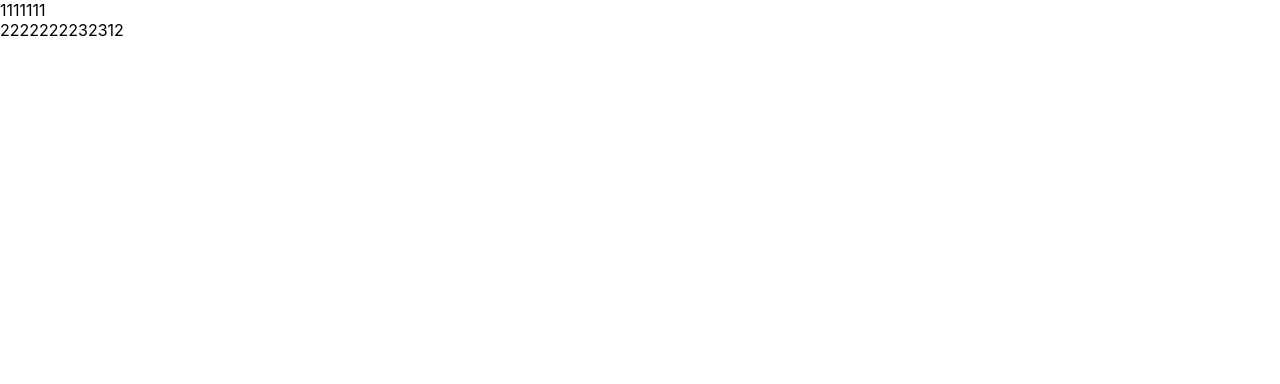
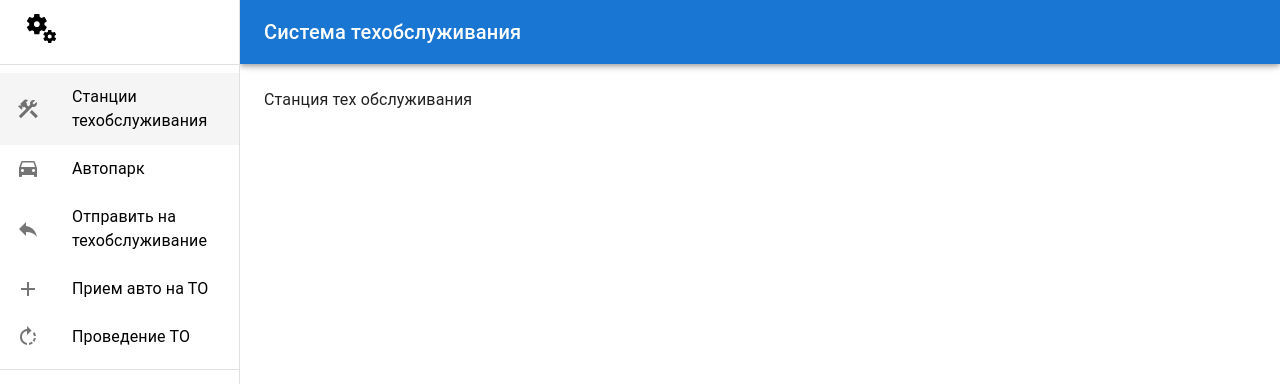
Before and after one commit to DateeMasamune/car-service-station, a React (Create React App) app: page / in a window 1280 px wide. Shown: the top 384 px of the page. Built offline with nearby package versions, Linux system fonts and the light colour scheme.

Commit message:
add sidebar and routers and components for page

```diff
--- a/package.json
+++ b/package.json
@@ -3,6 +3,8 @@
   "version": "0.1.0",
   "private": true,
   "dependencies": {
+    "@emotion/react": "^11.8.2",
+    "@emotion/styled": "^11.8.1",
     "@mui/icons-material": "^5.5.1",
     "@mui/material": "^5.5.3",
     "@mui/styled-engine-sc": "^5.5.2",
--- a/src/App.jsx
+++ b/src/App.jsx
@@ -1,13 +1,10 @@
 import React from 'react';
 
 import Router from './components/Router/Router';
-import SideBar from './components/SideBar/SideBar';
 
 function App() {
   return (
-    <SideBar>
-      <Router />
-    </SideBar>
+    <Router />
   );
 }
 
--- /dev/null
+++ b/src/components/CarPark/CarPark.jsx
@@ -0,0 +1,11 @@
+import React from 'react';
+
+function CarPark() {
+  return (
+    <div>
+      CarPark
+    </div>
+  );
+}
+
+export default CarPark;
--- /dev/null
+++ b/src/components/Maintenance/Maintenance.jsx
@@ -0,0 +1,11 @@
+import React from 'react';
+
+function Maintenance() {
+  return (
+    <div>
+      Проведение ТО
+    </div>
+  );
+}
+
+export default Maintenance;
--- /dev/null
+++ b/src/components/ReceptionForMaintenance/ReceptionForMaintenance.jsx
@@ -0,0 +1,11 @@
+import React from 'react';
+
+function ReceptionForMaintenance() {
+  return (
+    <div>
+      Прием авто на ТО
+    </div>
+  );
+}
+
+export default ReceptionForMaintenance;
--- a/src/components/Router/Router.jsx
+++ b/src/components/Router/Router.jsx
@@ -1,14 +1,26 @@
 import React from 'react';
 
 import { BrowserRouter, Routes, Route } from 'react-router-dom';
+
+import CarPark from '../CarPark/CarPark';
+import Maintenance from '../Maintenance/Maintenance';
+import ReceptionForMaintenance from '../ReceptionForMaintenance/ReceptionForMaintenance';
+import SendForMaintenance from '../SendForMaintenance/SendForMaintenance';
 import ServiceStation from '../ServiceStation/ServiceStation';
+import SideBar from '../SideBar/SideBar';
 
 function Router() {
   return (
     <BrowserRouter>
-      <Routes>
-        <Route path="/" element={<ServiceStation />} />
-      </Routes>
+      <SideBar>
+        <Routes>
+          <Route path="/" element={<ServiceStation />} />
+          <Route path="/car-park" element={<CarPark />} />
+          <Route path="/send-for-maintenance" element={<SendForMaintenance />} />
+          <Route path="/reception-for-maintenance" element={<ReceptionForMaintenance />} />
+          <Route path="/maintenance" element={<Maintenance />} />
+        </Routes>
+      </SideBar>
     </BrowserRouter>
   );
 }
--- /dev/null
+++ b/src/components/SendForMaintenance/SendForMaintenance.jsx
@@ -0,0 +1,11 @@
+import React from 'react';
+
+function SendForMaintenance() {
+  return (
+    <div>
+      Отправить на техобслуживание
+    </div>
+  );
+}
+
+export default SendForMaintenance;
--- a/src/components/ServiceStation/ServiceStation.jsx
+++ b/src/components/ServiceStation/ServiceStation.jsx
@@ -3,7 +3,7 @@ import React from 'react';
 function ServiceStation() {
   return (
     <div>
-      2222222232312
+      Станция тех обслуживания
     </div>
   );
 }
--- /dev/null
+++ b/src/components/SideBar/MenuItem.jsx
@@ -0,0 +1,28 @@
+/* eslint-disable react/prop-types */
+import React, { useCallback } from 'react';
+
+import { ListItem, ListItemIcon, ListItemText } from '@mui/material';
+import { Link, useLocation } from 'react-router-dom';
+
+function MenuItem({ menuText }) {
+  const location = useLocation();
+  // const select = location.pathname === menuText.link;
+  const select = useCallback((url) => (url === menuText.link), [location.pathname]);
+  return (
+    <Link style={{ textDecoration: 'none', color: 'black' }} to={menuText.link}>
+      <ListItem
+        button
+        key={menuText.name}
+        style={{ background: select(location.pathname) ? 'rgba(0, 0, 0, 0.04)' : '' }}
+      >
+        <ListItemIcon>
+          {menuText.icon}
+        </ListItemIcon>
+        <ListItemText primary={menuText.name} />
+      </ListItem>
+    </Link>
+
+  );
+}
+
+export default MenuItem;
--- a/src/components/SideBar/SideBar.jsx
+++ b/src/components/SideBar/SideBar.jsx
@@ -1,24 +1,100 @@
-import React from 'react';
+/* eslint-disable react/prop-types */
+import React, { useState } from 'react';
 
-import PropTypes from 'prop-types';
+// import PropTypes from 'prop-types';
+import {
+  AppBar,
+  Box,
+  CssBaseline, Drawer, IconButton, Toolbar, Typography,
+} from '@mui/material';
+import { Menu } from '@mui/icons-material';
 
-function SideBar({ children }) {
+import drawer from './drawer';
+
+const drawerWidth = 240;
+
+function SideBar({ window, children }) {
+  const [mobileOpen, setMobileOpen] = useState(false);
+
+  const handleDrawerToggle = () => {
+    setMobileOpen(!mobileOpen);
+  };
+
+  const container = window !== undefined ? () => window().document.body : undefined;
+
   return (
-    <div className="sidebar">
-      <aside>
-        1111111
-      </aside>
-      {children}
-    </div>
+    <Box sx={{ display: 'flex' }}>
+      <CssBaseline />
+      <AppBar
+        position="fixed"
+        sx={{
+          width: { sm: `calc(100% - ${drawerWidth}px)` },
+          ml: { sm: `${drawerWidth}px` },
+        }}
+      >
+        <Toolbar>
+          <IconButton
+            color="inherit"
+            aria-label="open drawer"
+            edge="start"
+            onClick={handleDrawerToggle}
+            sx={{ mr: 2, display: { sm: 'none' } }}
+          >
+            <Menu />
+          </IconButton>
+          <Typography variant="h6" noWrap component="div">
+            Система техобслуживания
+          </Typography>
+        </Toolbar>
+      </AppBar>
+      <Box
+        component="nav"
+        sx={{ width: { sm: drawerWidth }, flexShrink: { sm: 0 } }}
+        aria-label="mailbox folders"
+      >
+        <Drawer
+          container={container}
+          variant="temporary"
+          open={mobileOpen}
+          onClose={handleDrawerToggle}
+          ModalProps={{
+            keepMounted: true,
+          }}
+          sx={{
+            display: { xs: 'block', sm: 'none' },
+            '& .MuiDrawer-paper': { boxSizing: 'border-box', width: drawerWidth },
+          }}
+        >
+          {drawer}
+        </Drawer>
+        <Drawer
+          variant="permanent"
+          sx={{
+            display: { xs: 'none', sm: 'block' },
+            '& .MuiDrawer-paper': { boxSizing: 'border-box', width: drawerWidth },
+          }}
+          open
+        >
+          {drawer}
+        </Drawer>
+      </Box>
+      <Box
+        component="main"
+        sx={{ flexGrow: 1, p: 3, width: { sm: `calc(100% - ${drawerWidth}px)` } }}
+      >
+        <Toolbar />
+        {children}
+      </Box>
+    </Box>
   );
 }
 
 export default SideBar;
 
-SideBar.defaultProps = {
-  children: PropTypes.func,
-};
+// SideBar.defaultProps = {
+//   children: PropTypes.func,
+// };
 
-SideBar.propTypes = {
-  children: PropTypes.func,
-};
+// SideBar.propTypes = {
+//   children: PropTypes.func,
+// };
--- /dev/null
+++ b/src/components/SideBar/drawer.jsx
@@ -0,0 +1,27 @@
+import React from 'react';
+
+import { MiscellaneousServices } from '@mui/icons-material';
+import { Divider, List, Toolbar } from '@mui/material';
+
+import { Link } from 'react-router-dom';
+import MenuItem from './MenuItem';
+import menuSideBar from './menuSideBar';
+
+const drawer = (
+  <div>
+    <Toolbar>
+      <Link style={{ textDecoration: 'none', color: 'black' }} to="/">
+        <MiscellaneousServices fontSize="large" />
+      </Link>
+    </Toolbar>
+    <Divider />
+    <List>
+      {menuSideBar.map((menuText) => (
+        <MenuItem key={menuText.id} menuText={menuText} />
+      ))}
+    </List>
+    <Divider />
+  </div>
+);
+
+export default drawer;
--- /dev/null
+++ b/src/components/SideBar/menuSideBar.jsx
@@ -0,0 +1,40 @@
+import React from 'react';
+
+import {
+  Add, Construction, DriveEta, Reply, RotateRight,
+} from '@mui/icons-material';
+
+const menuSideBar = [
+  {
+    link: '/',
+    name: 'Станции техобслуживания',
+    id: 1,
+    icon: <Construction />,
+  },
+  {
+    link: '/car-park',
+    name: 'Автопарк',
+    id: 2,
+    icon: <DriveEta />,
+  },
+  {
+    link: '/send-for-maintenance',
+    name: 'Отправить на техобслуживание',
+    id: 3,
+    icon: <Reply />,
+  },
+  {
+    link: '/reception-for-maintenance',
+    name: 'Прием авто на ТО',
+    id: 4,
+    icon: <Add />,
+  },
+  {
+    link: '/maintenance',
+    name: 'Проведение ТО',
+    id: 5,
+    icon: <RotateRight />,
+  },
+];
+
+export default menuSideBar;
```
Also changed, not shown: 1 other file (tests, documents, lock files or other folders).
